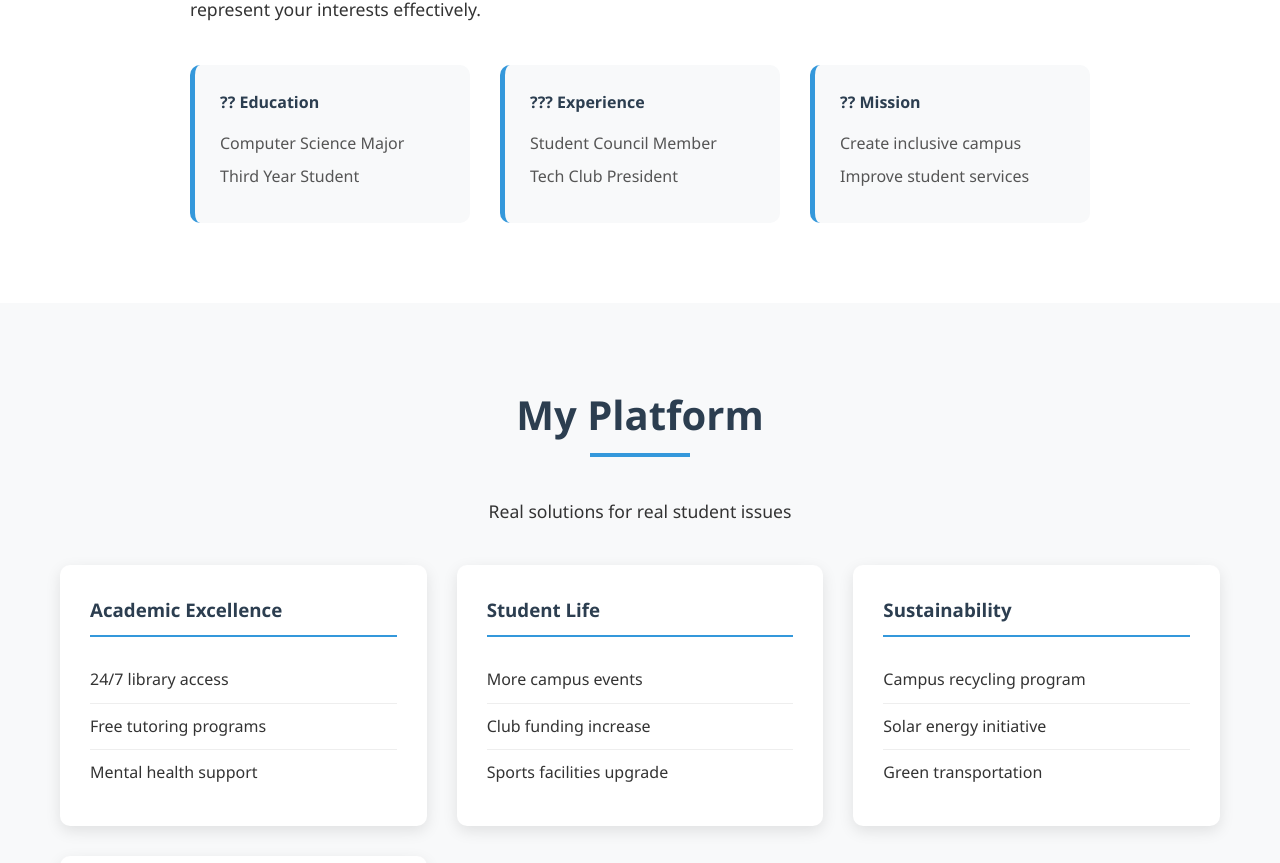
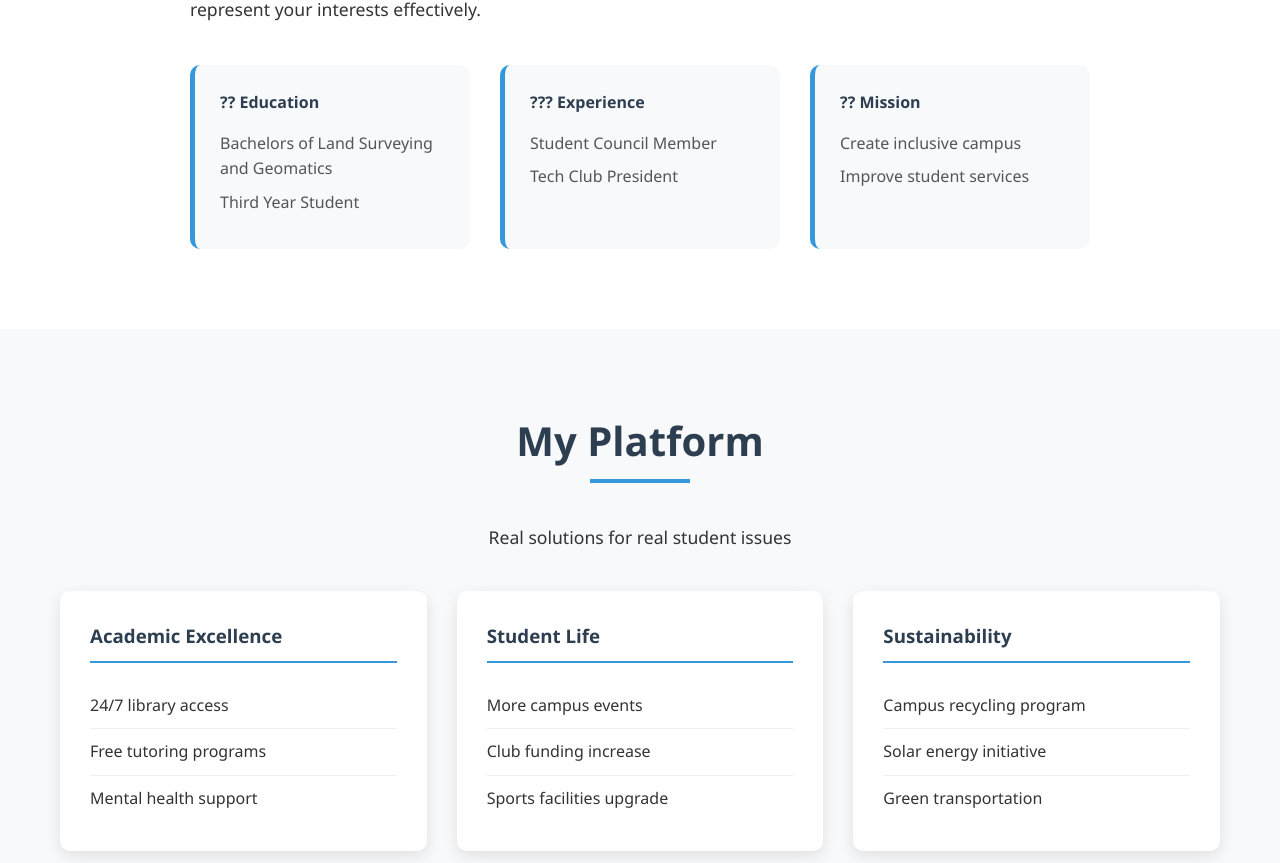
Before and after one commit to Billy-Katongole/Trailblazer-, a React (Create React App) app: page / in a window 1280 px wide. Shown: the part 1135-1998 px from the top of the page. Built offline with nearby package versions, Linux system fonts and the light colour scheme.

Commit message:
Update About Component

```diff
--- a/src/components/About.jsx
+++ b/src/components/About.jsx
@@ -18,7 +18,7 @@ const About = () => {
             <div className="about-details">
               <div className="detail-card" data-animate data-animate-delay="3">
                 <h4>?? Education</h4>
-                <p>Computer Science Major</p>
+                <p>Bachelors of Land Surveying and Geomatics</p>
                 <p>Third Year Student</p>
               </div>
               <div className="detail-card" data-animate data-animate-delay="4">
```
